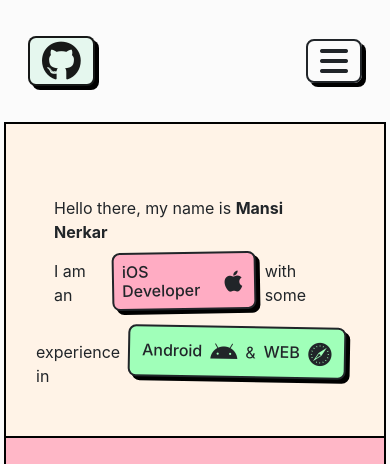
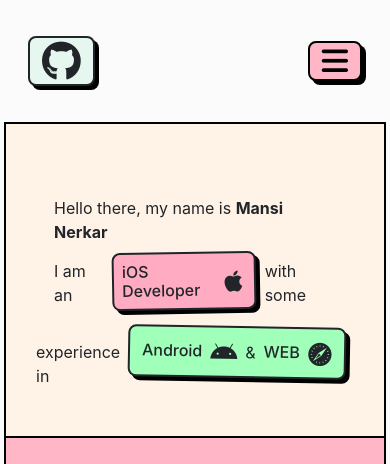
Before and after one commit to isnik09/Mansi-s, a plain HTML site: page index.html in a window 390 px wide. Shown: the top 464 px of the page. Drawn offline with nearby package versions, Linux system fonts and the light colour scheme; a script that the page names is missing.

Commit message:
fixed navbar

```diff
--- a/css/styles.css
+++ b/css/styles.css
@@ -14,6 +14,11 @@
   display: flex;
   justify-content: space-between;
   padding-bottom: 20px;
+}
+
+.navbar-light ,.navbar-toggler {
+  color: black;
+
 }
 
 i {
--- a/index.html
+++ b/index.html
@@ -15,7 +15,7 @@
 
 <body>
 
-    <nav class="navbar navbar-expand-lg navbar-light bg-none">
+    <nav class="navbar navbar-expand-lg  bg-none">
 
 
 
@@ -25,15 +25,17 @@
             </div>
         </div>
 
-        <div type="button" class="navigation-link emphesize" data-toggle="collapse" data-target="#navbarText"
+        <div type="button" class="emphesize pink navbar-toggler" data-toggle="collapse" data-target="#navbarText"
             aria-controls="navbarText" aria-expanded="false" aria-label="Toggle navigation">
+            <div class="">
+                <i class="fa-solid fa-bars fa-xl"></i>
+            </div>
 
-            <div class="">
-                <i class="fa-solid fa-bars fa-2xl"></i>
-            </div>
-            <!--
-            <span class="navbar-toggler-icon"></span> -->
+
         </div>
+
+
+
 
         <div class="collapse navbar-collapse" id="navbarText">
             <ul class="navbar-nav mr-auto">
```
